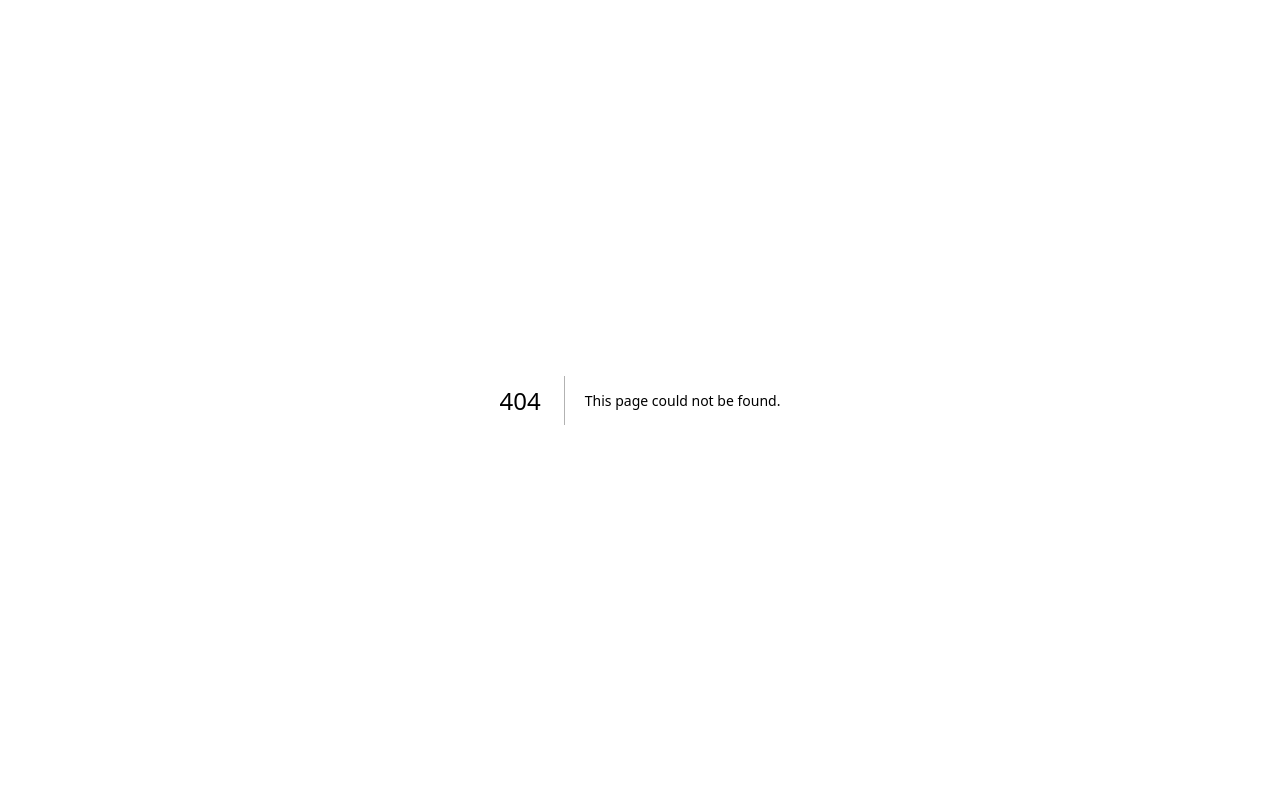
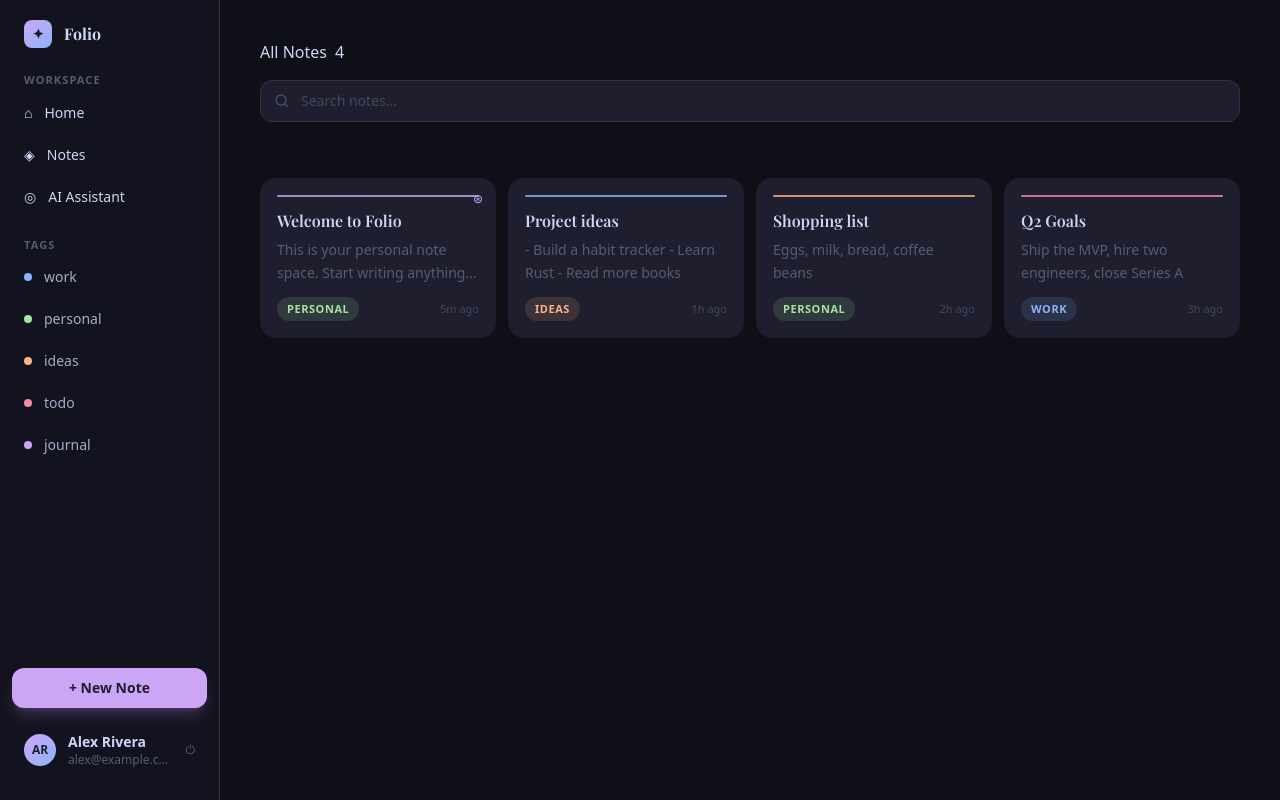
Before and after one commit to parvathy07r/Folio, a Next.js app: page /dashboard/notes in a window 1280 px wide. Before the commit this address had no page. Built offline with nearby package versions, Linux system fonts and the light colour scheme; a web font is replaced by a local one.

Commit message:
feat: created notes page

```diff
--- /dev/null
+++ b/src/app/dashboard/notes/page.tsx
@@ -0,0 +1,31 @@
+"use client";
+
+import { MOCK_NOTES } from "@/data/constants";
+import Searchbar from "@/components/Searchbar";
+import { useState } from "react";
+import NoteCard from "@/components/noteCard";
+
+export default function NotesPage() {
+  const [search, setSearch] = useState("");
+  return (
+    <div className="min-h-screen p-10 overflow-y-auto flex flex-col gap-4">
+      {/* heading */}
+      <div className="flex gap-2">
+        <div>All Notes</div>
+        <div>{MOCK_NOTES.length}</div>
+      </div>
+      {/* search bar */}
+      <Searchbar search={search} setSearch={setSearch} />
+      {/* notes list */}
+      {MOCK_NOTES.length > 0 && (
+        <div className="mb-10">
+          <div className="grid grid-cols-[repeat(auto-fill,minmax(200px,1fr))] gap-3">
+            {MOCK_NOTES.map((note) => (
+              <NoteCard key={note.id} note={note} />
+            ))}
+          </div>
+        </div>
+      )}
+    </div>
+  );
+}
```
